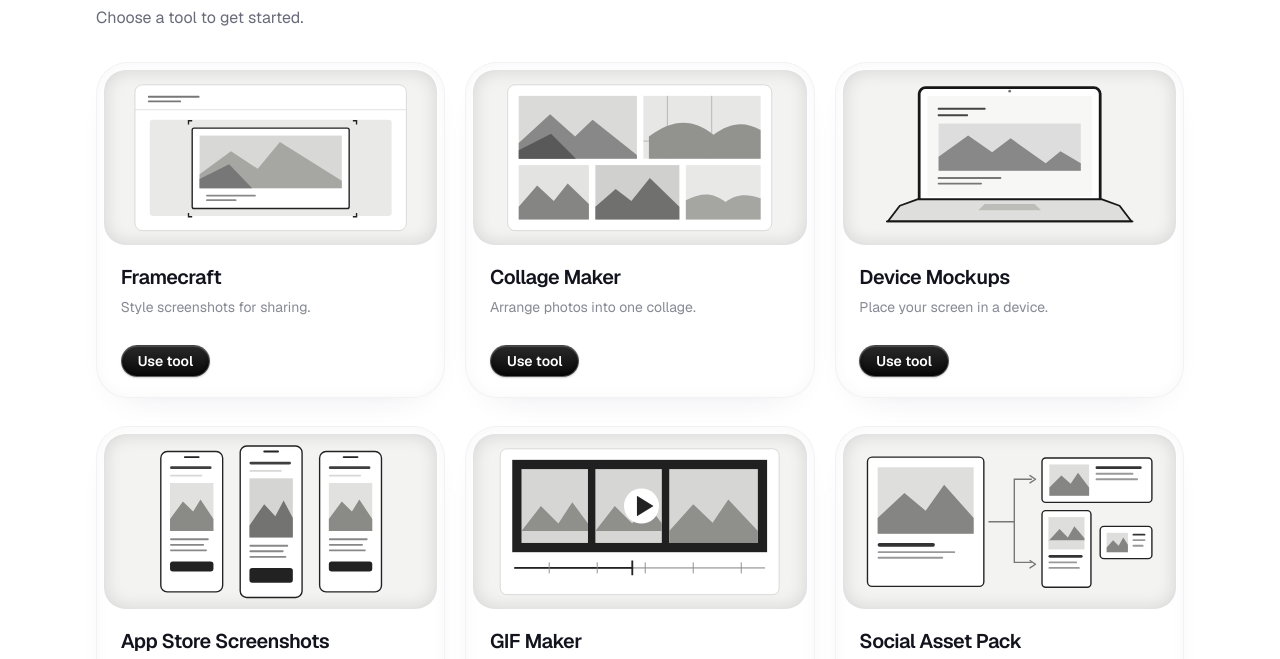
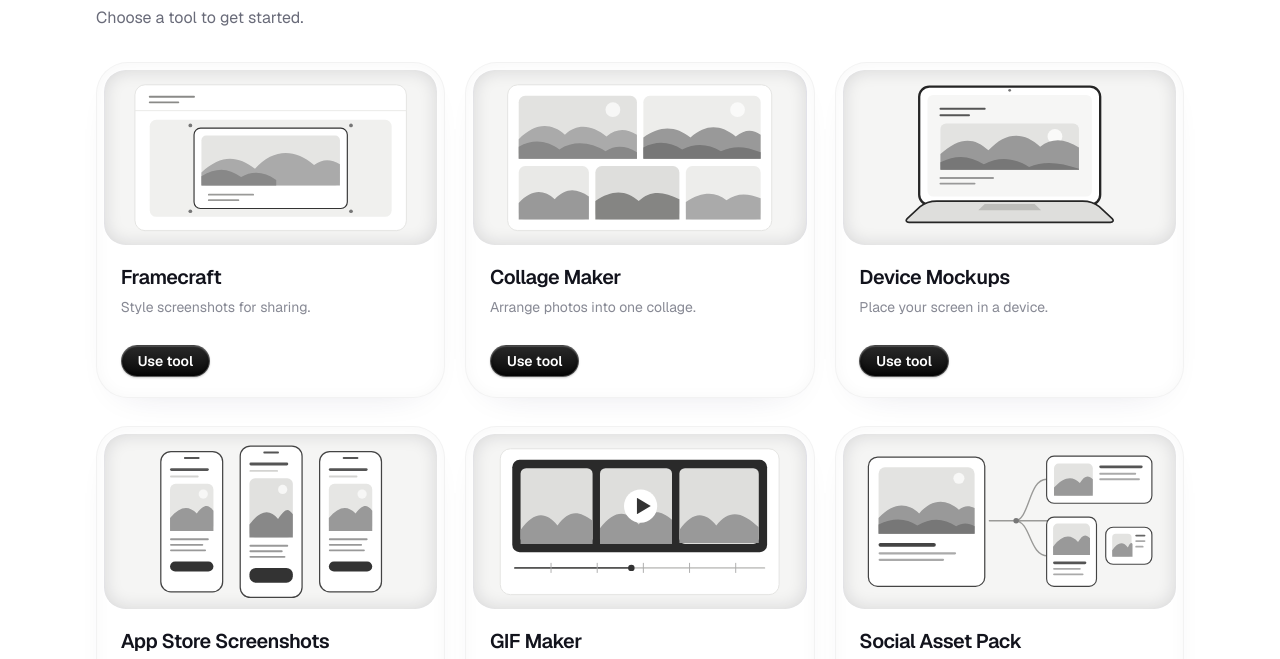
Before and after one commit to desphixs/tools, a Next.js app: page / in a window 1280 px wide. Shown: the part 162-821 px from the top of the page. Built offline with nearby package versions, Linux system fonts and the light colour scheme.

Commit message:
Soften monochrome tool thumbnail artwork

```diff
--- a/src/components/tool-thumbnails.tsx
+++ b/src/components/tool-thumbnails.tsx
@@ -1,17 +1,20 @@
 export function FramecraftThumbnail() {
   return (
     <svg viewBox="0 0 360 190" className="h-full w-full" aria-hidden="true" focusable="false">
-      <rect width="360" height="190" rx="22" fill="#f3f3f1" />
-      <rect x="33" y="16" width="294" height="158" rx="8" fill="#fff" stroke="#d8d8d6" />
-      <path d="M33 43h294" stroke="#e0e0de" />
-      <path d="M48 29h54M48 34h34" stroke="#777" strokeWidth="2" strokeLinecap="round" />
-      <rect x="49" y="54" width="262" height="104" rx="3" fill="#e9e9e7" />
-      <rect x="95" y="63" width="170" height="87" rx="2" fill="#fff" stroke="#222" strokeWidth="1.5" />
-      <rect x="103" y="71" width="154" height="57" fill="#d8d8d6" />
-      <path d="m103 113 34-25 29 19 24-29 67 42v8H103Z" fill="#a6a6a3" />
-      <path d="m103 118 32-16 25 26h-57Z" fill="#777" />
-      <path d="M111 136h52M111 141h31" stroke="#888" strokeWidth="2" strokeLinecap="round" />
-      <path d="M91 59v-4h4m174 0h4v4m-182 96v4h4m174 0h4v-4" fill="none" stroke="#222" strokeWidth="1.5" />
+      <rect width="360" height="190" rx="22" fill="#f5f5f4" />
+      <rect x="33" y="16" width="294" height="158" rx="11" fill="#fff" stroke="#e3e3e1" />
+      <path d="M33 44h294" stroke="#e9e9e7" />
+      <path d="M49 29h48M49 35h31" stroke="#8a8a88" strokeWidth="2" strokeLinecap="round" />
+      <rect x="49" y="54" width="262" height="105" rx="7" fill="#f0f0ee" />
+      <rect x="97" y="63" width="166" height="87" rx="7" fill="#fff" stroke="#333" strokeWidth="1.25" />
+      <rect x="105" y="71" width="150" height="54" rx="5" fill="#e5e5e3" />
+      <path d="M105 111c22-20 39-18 58-4 20-22 43-22 64-4 9-7 18-7 28-1v23H105Z" fill="#aaa" />
+      <path d="M105 115c17-10 29-9 43 1 12-7 25-6 38 3v6h-81Z" fill="#888" />
+      <path d="M113 135h48M113 141h32" stroke="#9a9a98" strokeWidth="2" strokeLinecap="round" />
+      <circle cx="93" cy="60" r="2" fill="#777" />
+      <circle cx="267" cy="60" r="2" fill="#777" />
+      <circle cx="93" cy="153" r="2" fill="#777" />
+      <circle cx="267" cy="153" r="2" fill="#777" />
     </svg>
   );
 }
@@ -19,20 +22,22 @@ export function FramecraftThumbnail() {
 export function CollageThumbnail() {
   return (
     <svg viewBox="0 0 360 190" className="h-full w-full" aria-hidden="true" focusable="false">
-      <rect width="360" height="190" rx="22" fill="#f3f3f1" />
-      <rect x="37" y="16" width="286" height="158" rx="8" fill="#fff" stroke="#d8d8d6" />
-      <rect x="49" y="28" width="128" height="68" fill="#dadad8" />
-      <path d="m49 79 34-31 27 24 19-18 48 38v4H49Z" fill="#888" />
-      <path d="m49 87 35-18 27 27H49Z" fill="#595959" />
-      <rect x="184" y="28" width="127" height="68" fill="#e7e7e5" />
-      <path d="M184 77h127M210 28v68m48-68v68" stroke="#b5b5b3" strokeWidth="1" />
-      <path d="M190 72c27-20 48-19 70-2 18-13 33-15 51-5v31H190Z" fill="#92928f" />
-      <rect x="49" y="103" width="76" height="59" fill="#e3e3e1" />
-      <path d="m49 148 20-23 18 17 15-19 23 22v17H49Z" fill="#858583" />
-      <rect x="132" y="103" width="91" height="59" fill="#d0d0ce" />
-      <path d="m132 148 22-19 17 13 20-25 32 31v14h-91Z" fill="#70706e" />
-      <rect x="230" y="103" width="81" height="59" fill="#e8e8e6" />
-      <path d="M230 141c18-9 30-8 43 2 10-8 22-10 38-4v23h-81Z" fill="#a5a5a2" />
+      <rect width="360" height="190" rx="22" fill="#f5f5f4" />
+      <rect x="37" y="16" width="286" height="158" rx="11" fill="#fff" stroke="#e3e3e1" />
+      <rect x="49" y="28" width="128" height="68" rx="7" fill="#e2e2e0" />
+      <circle cx="151" cy="43" r="8" fill="#f7f7f6" />
+      <path d="M49 75c17-17 34-19 50-5 14-13 30-10 45 2 11-9 21-9 33-2v26H49Z" fill="#aaa" />
+      <path d="M49 83c17-9 31-6 44 3 16-10 34-8 50 2 11-7 22-6 34 1v7H49Z" fill="#888" />
+      <rect x="184" y="28" width="127" height="68" rx="7" fill="#ededeb" />
+      <circle cx="286" cy="43" r="8" fill="#fafaf9" />
+      <path d="M184 73c19-14 36-12 51 0 17-15 33-14 49-1 10-8 18-8 27-2v26H184Z" fill="#999" />
+      <path d="M184 84c15-8 29-6 42 2 15-7 28-6 42 2 15-7 27-5 43 1v7H184Z" fill="#777" />
+      <rect x="49" y="104" width="76" height="58" rx="7" fill="#e9e9e7" />
+      <path d="M49 144c14-15 27-15 39-4 12-13 24-12 37-3v25H49Z" fill="#999" />
+      <rect x="132" y="104" width="91" height="58" rx="7" fill="#dededc" />
+      <path d="M132 142c18-13 34-12 47 0 12-12 27-11 44-2v22h-91Z" fill="#858583" />
+      <rect x="230" y="104" width="81" height="58" rx="7" fill="#ededeb" />
+      <path d="M230 143c18-12 33-11 44-2 11-8 23-8 37-2v23h-81Z" fill="#aaa" />
     </svg>
   );
 }
@@ -40,17 +45,18 @@ export function CollageThumbnail() {
 export function DeviceMockupsThumbnail() {
   return (
     <svg viewBox="0 0 360 190" className="h-full w-full" aria-hidden="true" focusable="false">
-      <rect width="360" height="190" rx="22" fill="#f3f3f1" />
-      <rect x="82" y="19" width="196" height="127" rx="7" fill="#fff" stroke="#171717" strokeWidth="3" />
-      <rect x="91" y="28" width="178" height="109" fill="#f7f7f6" />
-      <path d="M103 42h50M103 49h31" stroke="#444" strokeWidth="2" strokeLinecap="round" />
-      <rect x="103" y="58" width="154" height="51" fill="#ddd" />
-      <path d="m103 94 32-23 26 18 20-15 38 27 16-13 22 13v8H103Z" fill="#888" />
-      <path d="M103 117h67M103 123h46" stroke="#777" strokeWidth="2" strokeLinecap="round" />
-      <circle cx="180" cy="23" r="1.5" fill="#777" />
-      <path d="m61 147 19-7h200l19 7 13 17H48Z" fill="#dededc" stroke="#171717" strokeWidth="2" strokeLinejoin="round" />
+      <rect width="360" height="190" rx="22" fill="#f5f5f4" />
+      <rect x="82" y="18" width="196" height="128" rx="11" fill="#fff" stroke="#252525" strokeWidth="2.5" />
+      <rect x="91" y="27" width="178" height="110" rx="6" fill="#f6f6f5" />
+      <path d="M105 42h48M105 49h31" stroke="#555" strokeWidth="2" strokeLinecap="round" />
+      <rect x="105" y="58" width="150" height="50" rx="6" fill="#e3e3e1" />
+      <circle cx="229" cy="72" r="8" fill="#fafaf9" />
+      <path d="M105 91c20-18 36-19 52-4 19-21 39-20 56-4 13-10 27-9 42 1v24H105Z" fill="#999" />
+      <path d="M105 100c18-9 32-7 47 2 17-9 33-7 49 3 16-7 34-5 54 2v1H105Z" fill="#777" />
+      <path d="M105 117h57M105 123h37" stroke="#999" strokeWidth="2" strokeLinecap="round" />
+      <circle cx="180" cy="22" r="1.5" fill="#777" />
+      <path d="M83 148c5-4 11-6 18-6h158c7 0 13 2 18 6l14 13c2 2 1 4-2 4H71c-3 0-4-2-2-4Z" fill="#dededc" stroke="#252525" strokeWidth="1.75" strokeLinejoin="round" />
       <path d="M153 145h54l7 7h-68Z" fill="#bcbcb9" />
-      <path d="M47 164h266" stroke="#171717" strokeWidth="2" strokeLinecap="round" />
     </svg>
   );
 }
@@ -58,48 +64,51 @@ export function DeviceMockupsThumbnail() {
 export function AppStoreScreenshotsThumbnail() {
   return (
     <svg viewBox="0 0 360 190" className="h-full w-full" aria-hidden="true" focusable="false">
-      <rect width="360" height="190" rx="22" fill="#f3f3f1" />
-      <g fill="#fff" stroke="#222" strokeWidth="1.5">
-        <rect x="61" y="19" width="67" height="152" rx="7" />
-        <rect x="147" y="13" width="67" height="164" rx="7" />
-        <rect x="233" y="19" width="67" height="152" rx="7" />
+      <rect width="360" height="190" rx="22" fill="#f5f5f4" />
+      <g fill="#fff" stroke="#444" strokeWidth="1.35">
+        <rect x="61" y="19" width="67" height="152" rx="11" />
+        <rect x="147" y="13" width="67" height="164" rx="11" />
+        <rect x="233" y="19" width="67" height="152" rx="11" />
       </g>
-      <g fill="#222">
-        <rect x="86" y="24" width="17" height="2" rx="1" />
-        <rect x="172" y="18" width="17" height="2" rx="1" />
-        <rect x="258" y="24" width="17" height="2" rx="1" />
+      <g fill="#555">
+        <rect x="86" y="25" width="17" height="2" rx="1" />
+        <rect x="172" y="19" width="17" height="2" rx="1" />
+        <rect x="258" y="25" width="17" height="2" rx="1" />
+        <rect x="71" y="37" width="42" height="3" rx="1.5" />
+        <rect x="157" y="31" width="42" height="3" rx="1.5" />
+        <rect x="243" y="37" width="42" height="3" rx="1.5" />
       </g>
-      <g fill="#3f3f3f">
-        <rect x="71" y="35" width="45" height="3" rx="1.5" />
-        <rect x="157" y="30" width="45" height="3" rx="1.5" />
-        <rect x="243" y="35" width="45" height="3" rx="1.5" />
+      <g fill="#d3d3d1">
+        <rect x="71" y="45" width="31" height="2" rx="1" />
+        <rect x="157" y="39" width="31" height="2" rx="1" />
+        <rect x="243" y="45" width="31" height="2" rx="1" />
       </g>
-      <g fill="#d7d7d5">
-        <rect x="71" y="44" width="35" height="2" rx="1" />
-        <rect x="157" y="39" width="35" height="2" rx="1" />
-        <rect x="243" y="44" width="35" height="2" rx="1" />
+      <g>
+        <rect x="71" y="54" width="47" height="51" rx="6" fill="#e6e6e4" />
+        <rect x="157" y="48" width="47" height="64" rx="6" fill="#e1e1df" />
+        <rect x="243" y="54" width="47" height="51" rx="6" fill="#e6e6e4" />
+        <circle cx="107" cy="65" r="5" fill="#f7f7f6" />
+        <circle cx="193" cy="60" r="5" fill="#f7f7f6" />
+        <circle cx="279" cy="65" r="5" fill="#f7f7f6" />
+        <path d="M71 91c11-13 20-14 29-5 8-10 12-10 18-3v22H71Z" fill="#999" />
+        <path d="M157 98c12-16 22-17 31-6 8-12 11-12 16-5v25h-47Z" fill="#888" />
+        <path d="M243 91c11-13 20-14 29-5 8-10 12-10 18-3v22h-47Z" fill="#999" />
       </g>
-      <rect x="71" y="53" width="47" height="52" fill="#e1e1df" />
-      <rect x="157" y="48" width="47" height="64" fill="#d5d5d3" />
-      <rect x="243" y="53" width="47" height="52" fill="#e1e1df" />
-      <path d="m71 92 14-19 11 11 8-13 14 21v13H71Z" fill="#8a8a87" />
-      <path d="m157 99 16-23 12 13 9-17 10 19v21h-47Z" fill="#737371" />
-      <path d="m243 92 14-19 11 11 8-13 14 21v13h-47Z" fill="#8a8a87" />
-      <g fill="#888">
+      <g fill="#999">
         <rect x="71" y="113" width="42" height="2" rx="1" />
-        <rect x="71" y="119" width="37" height="2" rx="1" />
-        <rect x="71" y="125" width="40" height="2" rx="1" />
+        <rect x="71" y="119" width="36" height="2" rx="1" />
+        <rect x="71" y="125" width="39" height="2" rx="1" />
         <rect x="157" y="120" width="42" height="2" rx="1" />
-        <rect x="157" y="126" width="37" height="2" rx="1" />
-        <rect x="157" y="132" width="40" height="2" rx="1" />
+        <rect x="157" y="126" width="36" height="2" rx="1" />
+        <rect x="157" y="132" width="39" height="2" rx="1" />
         <rect x="243" y="113" width="42" height="2" rx="1" />
-        <rect x="243" y="119" width="37" height="2" rx="1" />
-        <rect x="243" y="125" width="40" height="2" rx="1" />
+        <rect x="243" y="119" width="36" height="2" rx="1" />
+        <rect x="243" y="125" width="39" height="2" rx="1" />
       </g>
-      <g fill="#222">
-        <rect x="71" y="138" width="47" height="11" rx="3" />
-        <rect x="157" y="145" width="47" height="16" rx="3" />
-        <rect x="243" y="138" width="47" height="11" rx="3" />
+      <g fill="#333">
+        <rect x="71" y="138" width="47" height="11" rx="5.5" />
+        <rect x="157" y="145" width="47" height="16" rx="7" />
+        <rect x="243" y="138" width="47" height="11" rx="5.5" />
       </g>
     </svg>
   );
@@ -108,33 +117,35 @@ export function AppStoreScreenshotsThumbnail() {
 export function SocialAssetExporterThumbnail() {
   return (
     <svg viewBox="0 0 360 190" className="h-full w-full" aria-hidden="true" focusable="false">
-      <rect width="360" height="190" rx="22" fill="#f3f3f1" />
-      <rect x="26" y="25" width="126" height="140" rx="5" fill="#fff" stroke="#222" strokeWidth="1.5" />
-      <rect x="37" y="36" width="104" height="72" fill="#dededc" />
-      <path d="m37 91 29-27 23 19 20-28 32 36v17H37Z" fill="#858583" />
-      <rect x="37" y="118" width="62" height="4" rx="2" fill="#333" />
-      <rect x="37" y="127" width="84" height="2" rx="1" fill="#999" />
-      <rect x="37" y="133" width="71" height="2" rx="1" fill="#999" />
-      <path d="M157 95h28m0 0V49h19m-19 46v44h19" fill="none" stroke="#777" strokeWidth="1.5" />
-      <path d="m202 45 6 4-6 4m0 84 6 4-6 4" fill="none" stroke="#777" strokeWidth="1.5" strokeLinecap="round" strokeLinejoin="round" />
-      <rect x="215" y="26" width="119" height="48" rx="4" fill="#fff" stroke="#222" strokeWidth="1.5" />
-      <rect x="223" y="33" width="43" height="34" fill="#dededc" />
-      <path d="m223 58 13-13 10 9 8-12 12 16v9h-43Z" fill="#858583" />
-      <rect x="273" y="35" width="50" height="3" rx="1.5" fill="#333" />
-      <rect x="273" y="42" width="41" height="2" rx="1" fill="#999" />
-      <rect x="273" y="48" width="46" height="2" rx="1" fill="#999" />
-      <rect x="215" y="83" width="53" height="83" rx="4" fill="#fff" stroke="#222" strokeWidth="1.5" />
-      <rect x="222" y="90" width="39" height="35" fill="#dededc" />
-      <path d="m222 116 12-13 9 9 7-12 11 13v2h-39Z" fill="#858583" />
-      <rect x="222" y="131" width="37" height="3" rx="1.5" fill="#333" />
-      <rect x="222" y="138" width="31" height="2" rx="1" fill="#999" />
-      <rect x="222" y="144" width="34" height="2" rx="1" fill="#999" />
-      <rect x="278" y="100" width="56" height="35" rx="4" fill="#fff" stroke="#222" strokeWidth="1.5" />
-      <rect x="285" y="107" width="23" height="21" fill="#dededc" />
-      <path d="m285 123 7-8 6 6 5-9 5 8v8h-23Z" fill="#858583" />
-      <rect x="313" y="108" width="14" height="2" rx="1" fill="#333" />
-      <rect x="313" y="114" width="14" height="2" rx="1" fill="#999" />
-      <rect x="313" y="120" width="12" height="2" rx="1" fill="#999" />
+      <rect width="360" height="190" rx="22" fill="#f5f5f4" />
+      <rect x="27" y="25" width="126" height="140" rx="10" fill="#fff" stroke="#444" strokeWidth="1.35" />
+      <rect x="38" y="36" width="104" height="72" rx="7" fill="#e3e3e1" />
+      <circle cx="125" cy="48" r="6" fill="#f8f8f7" />
+      <path d="M38 91c16-17 31-17 44-5 14-16 29-16 43-4 5-4 10-5 17-2v28H38Z" fill="#999" />
+      <path d="M38 98c16-8 30-7 42 1 15-9 29-8 42 1 7-4 13-4 20 0v8H38Z" fill="#777" />
+      <rect x="38" y="118" width="62" height="4" rx="2" fill="#444" />
+      <rect x="38" y="128" width="84" height="2.5" rx="1.25" fill="#aaa" />
+      <rect x="38" y="135" width="71" height="2.5" rx="1.25" fill="#aaa" />
+      <path d="M158 94h27c17 0 15-45 35-45m-62 45h28c17 0 15 38 35 38m-63-38h96" fill="none" stroke="#9a9a98" strokeWidth="1.5" strokeLinecap="round" />
+      <circle cx="187" cy="94" r="3" fill="#777" />
+      <rect x="220" y="24" width="114" height="51" rx="8" fill="#fff" stroke="#444" strokeWidth="1.25" />
+      <rect x="228" y="32" width="42" height="35" rx="5" fill="#e3e3e1" />
+      <path d="M228 58c11-12 20-13 28-5 5-8 9-9 14-4v18h-42Z" fill="#999" />
+      <rect x="277" y="34" width="47" height="3" rx="1.5" fill="#555" />
+      <rect x="277" y="42" width="40" height="2" rx="1" fill="#aaa" />
+      <rect x="277" y="48" width="44" height="2" rx="1" fill="#aaa" />
+      <rect x="220" y="90" width="54" height="75" rx="8" fill="#fff" stroke="#444" strokeWidth="1.25" />
+      <rect x="227" y="97" width="40" height="34" rx="5" fill="#e3e3e1" />
+      <path d="M227 122c10-13 19-14 27-5 5-8 8-9 13-4v18h-40Z" fill="#999" />
+      <rect x="227" y="138" width="36" height="3" rx="1.5" fill="#555" />
+      <rect x="227" y="145" width="30" height="2" rx="1" fill="#aaa" />
+      <rect x="227" y="151" width="33" height="2" rx="1" fill="#aaa" />
+      <rect x="284" y="101" width="50" height="40" rx="8" fill="#fff" stroke="#444" strokeWidth="1.25" />
+      <rect x="291" y="108" width="21" height="25" rx="4" fill="#e3e3e1" />
+      <path d="M291 126c6-9 12-10 17-3 2-5 4-6 5-4v14h-22Z" fill="#999" />
+      <rect x="316" y="109" width="11" height="2" rx="1" fill="#666" />
+      <rect x="316" y="115" width="11" height="2" rx="1" fill="#aaa" />
+      <rect x="316" y="121" width="9" height="2" rx="1" fill="#aaa" />
     </svg>
   );
 }
@@ -142,25 +153,25 @@ export function SocialAssetExporterThumbnail() {
 export function GifMakerThumbnail() {
   return (
     <svg viewBox="0 0 360 190" className="h-full w-full" aria-hidden="true" focusable="false">
-      <rect width="360" height="190" rx="22" fill="#f3f3f1" />
-      <rect x="29" y="16" width="302" height="158" rx="7" fill="#fff" stroke="#d8d8d6" />
-      <rect x="42" y="28" width="276" height="100" fill="#202020" />
-      <g fill="#d6d6d4">
-        <rect x="52" y="38" width="72" height="80" />
-        <rect x="132" y="38" width="72" height="80" />
-        <rect x="212" y="38" width="96" height="80" />
+      <rect width="360" height="190" rx="22" fill="#f5f5f4" />
+      <rect x="29" y="16" width="302" height="158" rx="11" fill="#fff" stroke="#e3e3e1" />
+      <rect x="42" y="28" width="276" height="100" rx="8" fill="#2a2a2a" />
+      <g fill="#dededc">
+        <rect x="51" y="37" width="78" height="82" rx="6" />
+        <rect x="137" y="37" width="78" height="82" rx="6" />
+        <rect x="223" y="37" width="86" height="82" rx="6" />
       </g>
-      <g fill="#8f8f8c">
-        <path d="M52 105 73 78l19 19 15-23 17 23v8H52Z" />
-        <path d="M132 105 153 78l19 19 15-23 17 23v8h-72Z" />
-        <path d="M212 105 238 76l21 20 17-25 32 34v13h-96Z" />
+      <g fill="#999">
+        <path d="M51 104c14-20 27-21 40-5 12-16 22-17 38-5v25H51Z" />
+        <path d="M137 102c16-20 29-20 42-4 12-16 22-17 36-5v26h-78Z" />
+        <path d="M223 104c14-20 27-21 40-5 14-18 28-15 46 2v17h-86Z" />
       </g>
-      <circle cx="182" cy="78" r="19" fill="#fff" />
-      <path d="M177 67v22l18-11Z" fill="#222" />
-      <path d="M45 145h270" stroke="#b7b7b5" strokeWidth="2" strokeLinecap="round" />
-      <path d="M45 145h127" stroke="#222" strokeWidth="2" strokeLinecap="round" />
-      <path d="M82 139v12m52-12v12m52-12v12m52-12v12m52-12v12" stroke="#8a8a88" strokeWidth="1" />
-      <path d="M172 137v16" stroke="#222" strokeWidth="2" />
+      <circle cx="181" cy="78" r="18" fill="#fff" />
+      <path d="M177 69v18l15-9Z" fill="#333" />
+      <path d="M45 145h270" stroke="#c9c9c7" strokeWidth="2" strokeLinecap="round" />
+      <path d="M45 145h126" stroke="#555" strokeWidth="2" strokeLinecap="round" />
+      <path d="M84 140v10m50-10v10m50-10v10m50-10v10m50-10v10" stroke="#aaa" strokeWidth="1" strokeLinecap="round" />
+      <circle cx="171" cy="145" r="3.5" fill="#333" />
     </svg>
   );
 }
```
